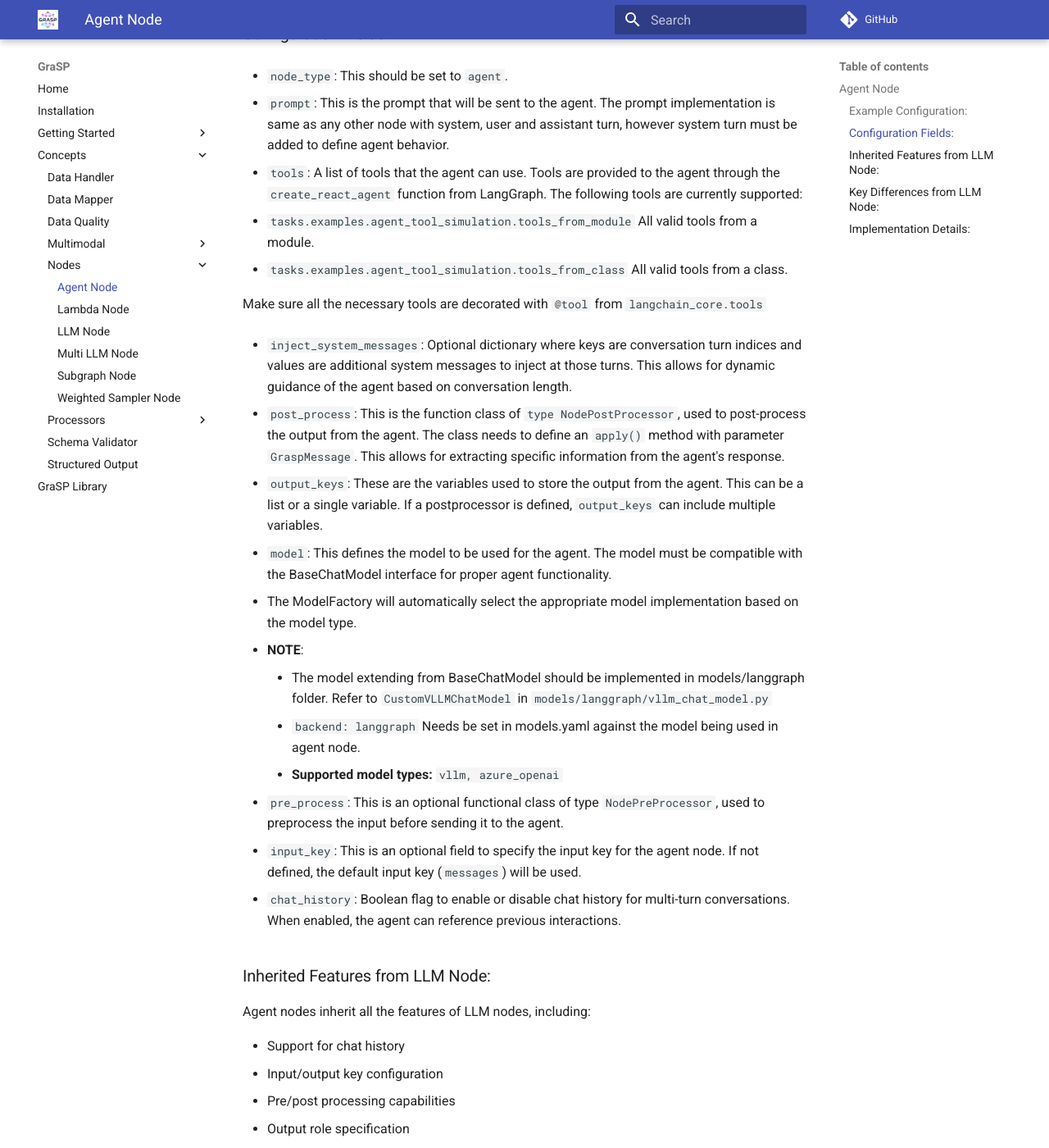
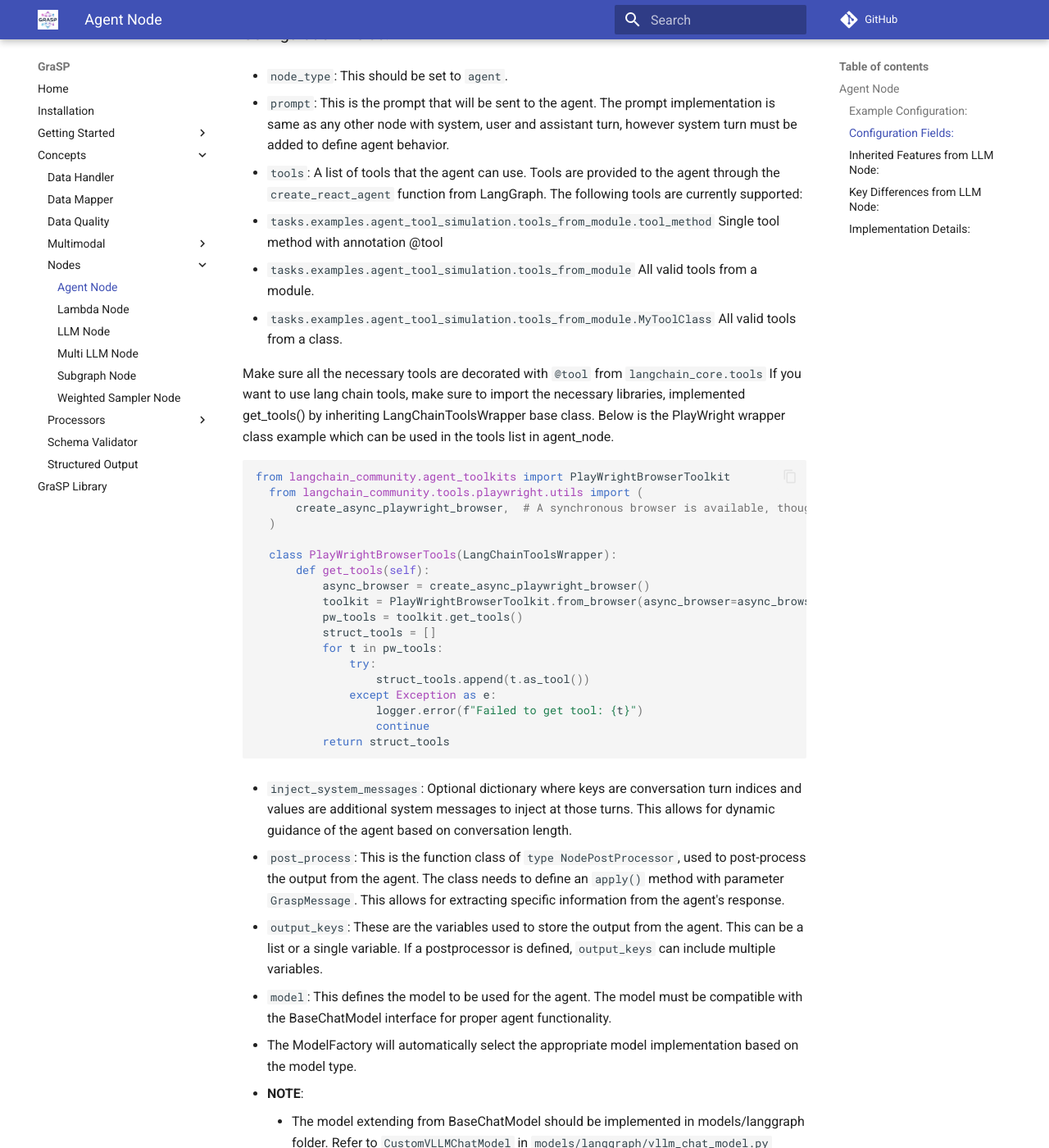
Before and after one commit to ServiceNow/SyGra, an MkDocs documentation site: the page built from docs/concepts/nodes/agent_node.md, in a window 1280 px wide and 1400 px high, scrolled down 854 px. Shown: the whole window at 82% size. Built offline with MkDocs 1.6.1 and Material for MkDocs 9.7.7, drawn with Linux system fonts in a browser that asks for light colours; comment, search, counter and statistics services are not loaded.

Commit message:
support langchain tools

````diff
--- a/docs/concepts/nodes/agent_node.md
+++ b/docs/concepts/nodes/agent_node.md
@@ -38,10 +38,33 @@ research_agent:
 
 - `tools`: A list of tools that the agent can use. Tools are provided to the agent through the `create_react_agent` function from LangGraph.
   The following tools are currently supported:
-  - `tasks.examples.agent_tool_simulation.tools_from_module` All valid tools from a module.
-  - `tasks.examples.agent_tool_simulation.tools_from_class` All valid tools from a class.
+  -  `tasks.examples.agent_tool_simulation.tools_from_module.tool_method` Single tool method with annotation @tool
+  -  `tasks.examples.agent_tool_simulation.tools_from_module` All valid tools from a module.
+  -  `tasks.examples.agent_tool_simulation.tools_from_module.MyToolClass` All valid tools from a class.
 
   Make sure all the necessary tools are decorated with `@tool` from `langchain_core.tools`
+  If you want to use lang chain tools, make sure to import the necessary libraries, implemented get_tools() by inheriting LangChainToolsWrapper base class.
+  Below is the PlayWright wrapper class example which can be used in the tools list in agent_node.
+  ```python
+  from langchain_community.agent_toolkits import PlayWrightBrowserToolkit
+    from langchain_community.tools.playwright.utils import (
+        create_async_playwright_browser,  # A synchronous browser is available, though it isn't compatible with jupyter.\n",	  },
+    )
+
+    class PlayWrightBrowserTools(LangChainToolsWrapper):
+        def get_tools(self):
+            async_browser = create_async_playwright_browser()
+            toolkit = PlayWrightBrowserToolkit.from_browser(async_browser=async_browser)
+            pw_tools = toolkit.get_tools()
+            struct_tools = []
+            for t in pw_tools:
+                try:
+                    struct_tools.append(t.as_tool())
+                except Exception as e:
+                    logger.error(f"Failed to get tool: {t}")
+                    continue
+            return struct_tools
+  ```
 
 - `inject_system_messages`: Optional dictionary where keys are conversation turn indices and values are additional system messages to inject at those turns. This allows for dynamic guidance of the agent based on conversation length.
 
````
Also changed, not shown: 1 other file.
